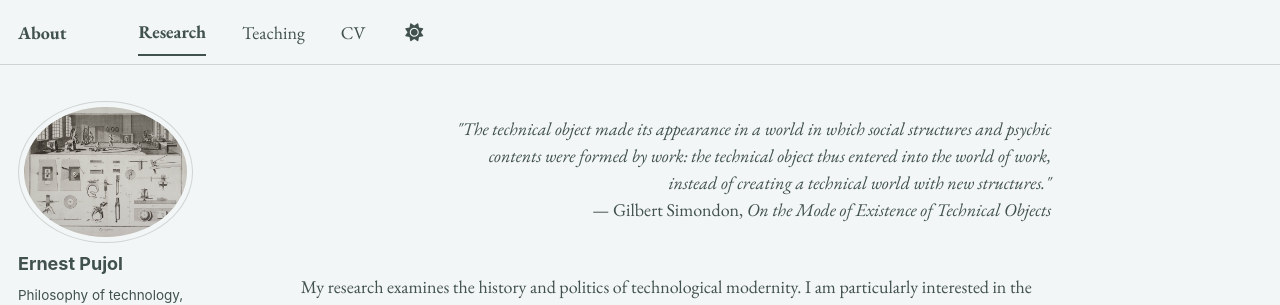
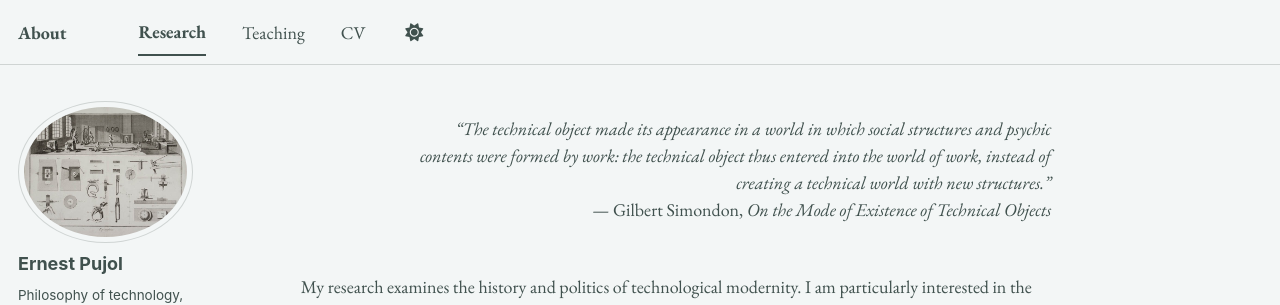
Before and after one commit to epujol90/epujol90.github.io, a Jekyll site: the page built from _pages/research.md, in a window 1280 px wide and 1278 px high. Shown: the top 305 px of the window. Built offline with Jekyll 4.4.1, drawn with Linux system fonts in a browser that asks for light colours; some web fonts are replaced; a script bundle is joined from its source files by our own code; library files that are not in the unit come from our copies.

Commit message:
Update research.md

```diff
--- a/_pages/research.md
+++ b/_pages/research.md
@@ -5,8 +5,8 @@ permalink: /research/
 author_profile: true
 ---
 
-<div style="text-align: right; margin-left: 20%;">
-<em>"The technical object made its appearance in a world in which social structures and psychic contents were formed by work: the technical object thus entered into the world of work, instead of creating a technical world with new structures."</em><br>
+<div style="text-align: right; margin-left: 15%;">
+<em>“The technical object made its appearance in a world in which social structures and psychic contents were formed by work: the technical object thus entered into the world of work, instead of creating a technical world with new structures.”</em><br>
 — Gilbert Simondon, <em>On the Mode of Existence of Technical Objects</em>
 </div>
 <br>
```
